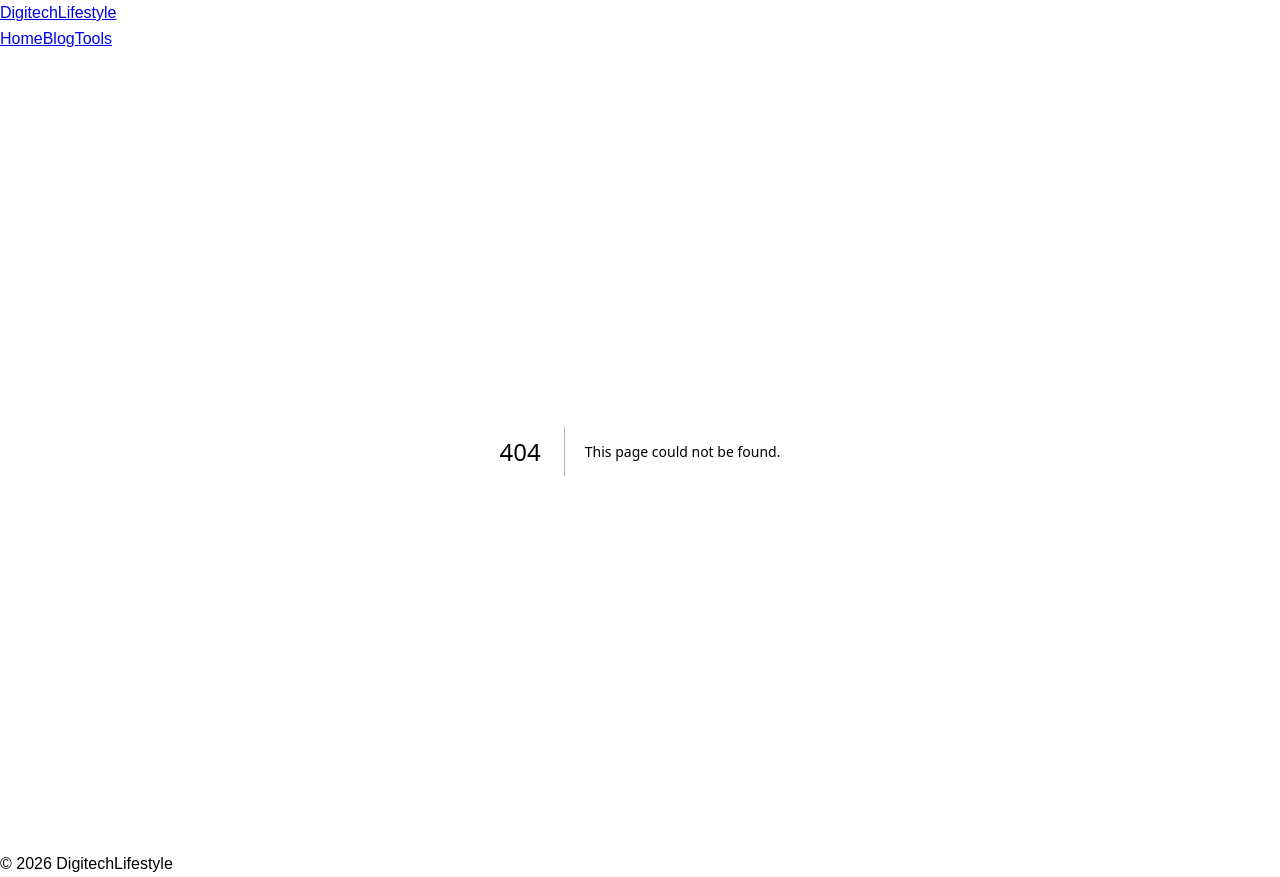
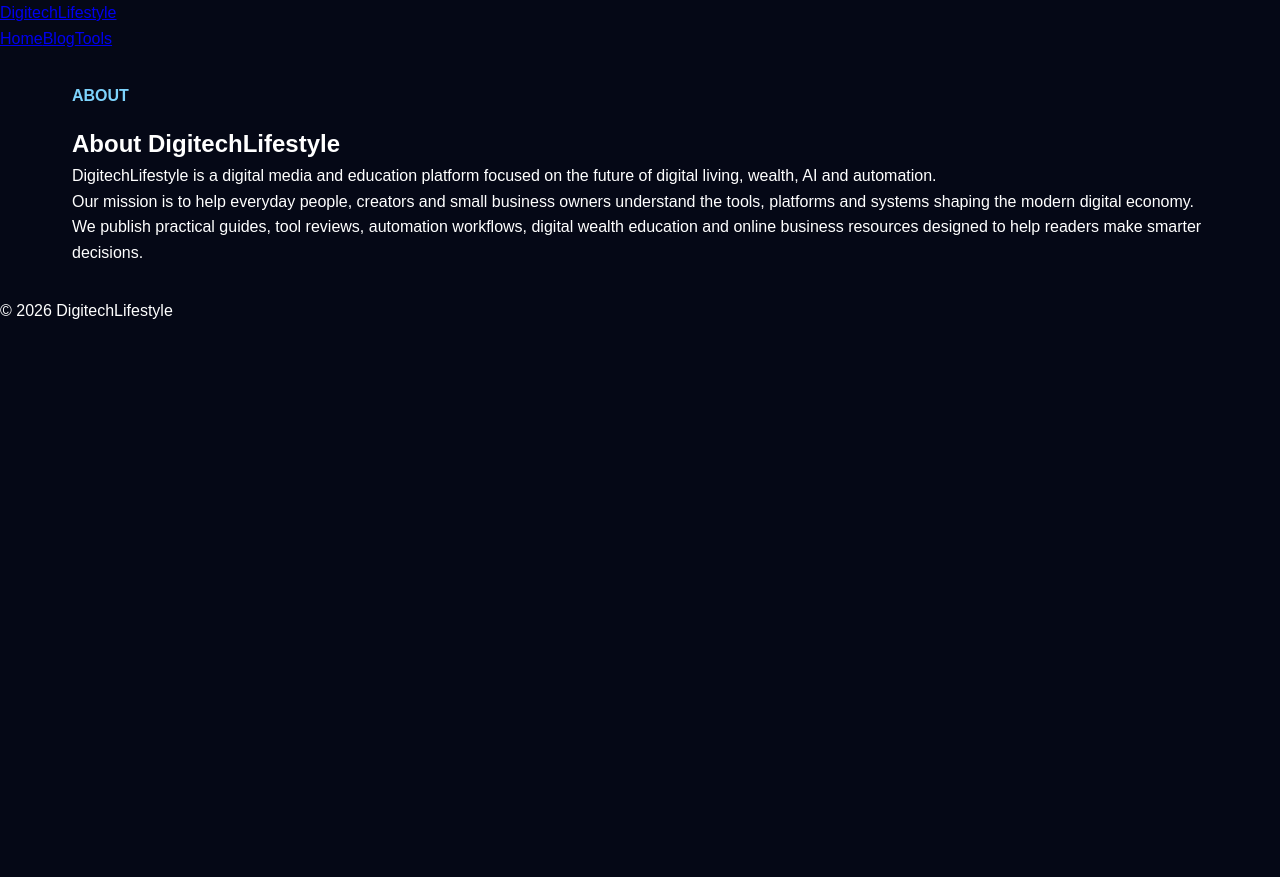
Before and after one commit to digitechlifestyle/digitechlifestyle-ai-launchpad-business, a Next.js app: page /about in a window 1280 px wide. Before the commit this address had no page. After the commit the page ends 800 px from the top, so only its background shows below. Built offline with nearby package versions, Linux system fonts and the light colour scheme.

Commit message:
Add About page

```diff
--- /dev/null
+++ b/app/about/page.js
@@ -0,0 +1,24 @@
+export const metadata = {
+  title: 'About DigitechLifestyle',
+  description: 'Learn about DigitechLifestyle and our mission around AI, automation, digital wealth and smart living.',
+};
+
+export default function AboutPage() {
+  return (
+    <main className="container narrow">
+      <section className="contentPage">
+        <p className="tag">ABOUT</p>
+        <h1>About DigitechLifestyle</h1>
+        <p>
+          DigitechLifestyle is a digital media and education platform focused on the future of digital living, wealth, AI and automation.
+        </p>
+        <p>
+          Our mission is to help everyday people, creators and small business owners understand the tools, platforms and systems shaping the modern digital economy.
+        </p>
+        <p>
+          We publish practical guides, tool reviews, automation workflows, digital wealth education and online business resources designed to help readers make smarter decisions.
+        </p>
+      </section>
+    </main>
+  );
+}
```
